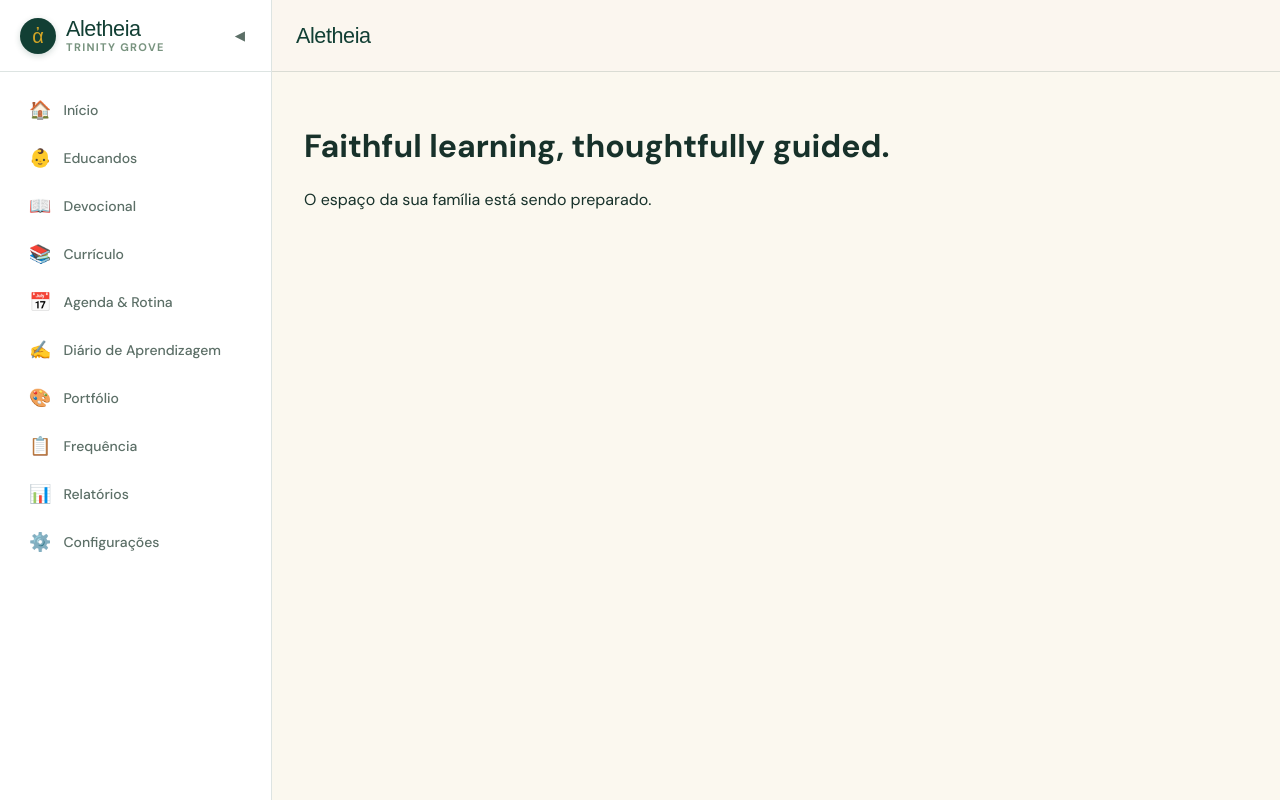
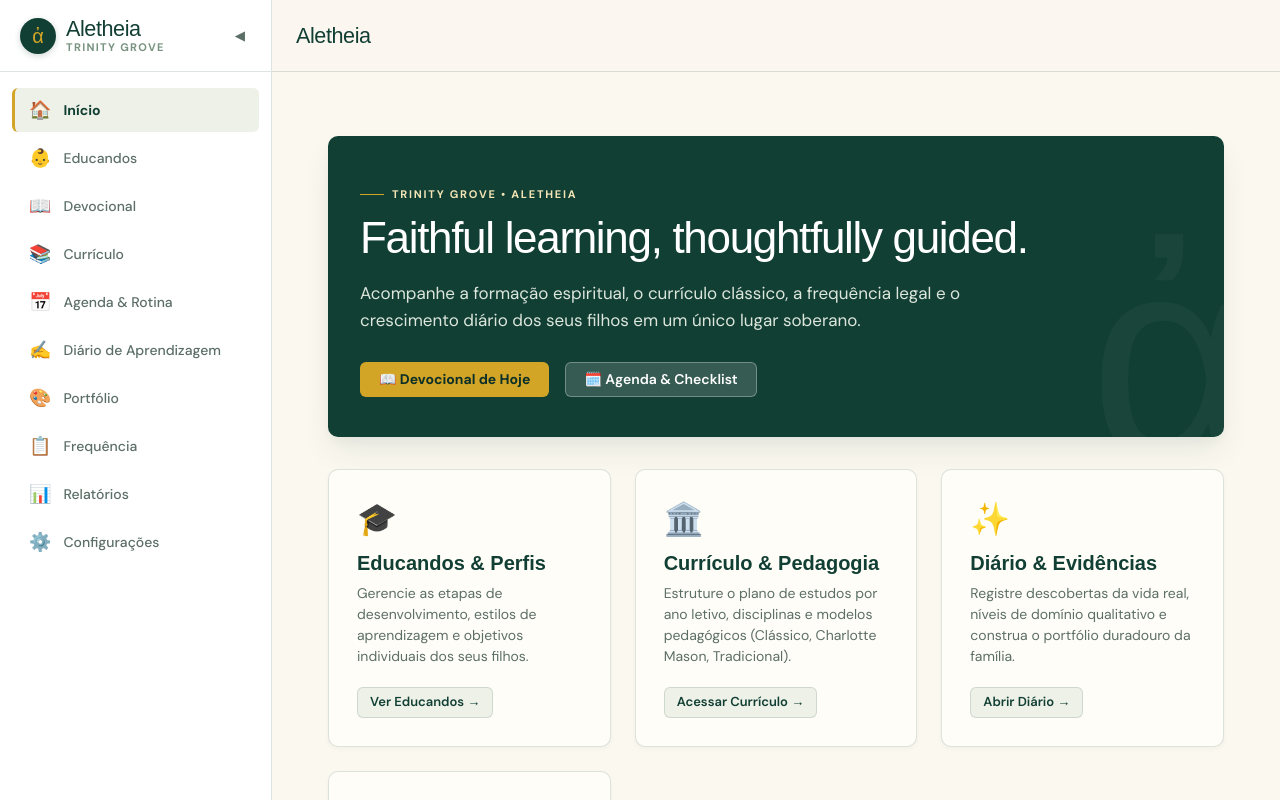
Before and after one commit to Trinity-Grove/Aletheia, a Next.js app in the folder apps/web/: page / in a window 1280 px wide. Shown: the top 800 px of the page. Built offline with nearby package versions, Linux system fonts and the light colour scheme; a web font is replaced by a local one.

Commit message:
fix(web): wrap all dashboard pages in ProductShell with active route navigation

```diff
--- a/apps/web/app/page.tsx
+++ b/apps/web/app/page.tsx
@@ -1,10 +1,178 @@
+import React from 'react';
 import { ProductShell } from '../src/components/product-shell';
 
 export default function HomePage() {
   return (
-    <ProductShell>
-      <h1>Faithful learning, thoughtfully guided.</h1>
-      <p>O espaço da sua família está sendo preparado.</p>
+    <ProductShell currentPath="/">
+      <div style={{ padding: '2rem 1.5rem', maxWidth: '1200px', margin: '0 auto' }}>
+        {/* Hero Welcome Banner */}
+        <div
+          style={{
+            backgroundColor: 'var(--forest, #123f34)',
+            color: '#FFFFFF',
+            borderRadius: 'var(--radius-lg, 10px)',
+            padding: '2.5rem 2rem',
+            marginBottom: '2rem',
+            position: 'relative',
+            overflow: 'hidden',
+            boxShadow: 'var(--shadow-lg)',
+          }}
+        >
+          <div style={{ position: 'relative', zIndex: 2, maxWidth: '700px' }}>
+            <p className="eyebrow" style={{ color: 'var(--gold-soft, #f3e5b6)', marginBottom: '0.75rem' }}>
+              <span className="rule" style={{ background: 'var(--gold, #d3a526)' }} />
+              Trinity Grove &bull; Aletheia
+            </p>
+            <h1
+              className="page-title"
+              style={{
+                fontFamily: 'var(--font-serif)',
+                fontSize: 'clamp(2rem, 3.5vw, 2.75rem)',
+                color: '#FFFFFF',
+                lineHeight: 1.15,
+                margin: '0 0 1rem 0',
+                fontWeight: 400,
+              }}
+            >
+              Faithful learning, thoughtfully guided.
+            </h1>
+            <p
+              style={{
+                fontSize: '1.0625rem',
+                color: 'var(--sage-light, #dce6dc)',
+                lineHeight: 1.6,
+                margin: '0 0 1.75rem 0',
+              }}
+            >
+              Acompanhe a formação espiritual, o currículo clássico, a frequência legal e o crescimento diário dos seus filhos em um único lugar soberano.
+            </p>
+            <div style={{ display: 'flex', gap: '1rem', flexWrap: 'wrap' }}>
+              <a
+                href="/devotional"
+                className="ui-button ui-button--md"
+                style={{
+                  backgroundColor: 'var(--gold, #d3a526)',
+                  color: 'var(--forest-2, #0c3028)',
+                  fontWeight: 700,
+                  textDecoration: 'none',
+                  borderRadius: 'var(--radius-md, 6px)',
+                }}
+              >
+                📖 Devocional de Hoje
+              </a>
+              <a
+                href="/schedule"
+                className="ui-button ui-button--md"
+                style={{
+                  backgroundColor: 'rgba(255, 255, 255, 0.15)',
+                  color: '#FFFFFF',
+                  border: '1px solid rgba(255, 255, 255, 0.3)',
+                  textDecoration: 'none',
+                  borderRadius: 'var(--radius-md, 6px)',
+                }}
+              >
+                🗓️ Agenda & Checklist
+              </a>
+            </div>
+          </div>
+
+          <div
+            style={{
+              position: 'absolute',
+              right: '-2rem',
+              bottom: '-4rem',
+              fontFamily: 'var(--font-serif)',
+              fontSize: '18rem',
+              color: 'rgba(255, 255, 255, 0.03)',
+              lineHeight: 1,
+              pointerEvents: 'none',
+            }}
+          >
+            ἀ
+          </div>
+        </div>
+
+        {/* Dashboard Quick Modules Grid */}
+        <div
+          style={{
+            display: 'grid',
+            gridTemplateColumns: 'repeat(auto-fit, minmax(280px, 1fr))',
+            gap: '1.5rem',
+          }}
+        >
+          {/* Card 1: Educandos */}
+          <div className="ui-card ui-card--default" style={{ padding: '1.75rem' }}>
+            <div style={{ fontSize: '2rem', marginBottom: '0.75rem' }}>🎓</div>
+            <h3 style={{ fontFamily: 'var(--font-serif)', fontSize: '1.25rem', color: 'var(--forest, #123f34)', margin: '0 0 0.5rem 0' }}>
+              Educandos & Perfis
+            </h3>
+            <p style={{ color: 'var(--muted, #5c6f67)', fontSize: '0.875rem', lineHeight: 1.5, margin: '0 0 1.25rem 0' }}>
+              Gerencie as etapas de desenvolvimento, estilos de aprendizagem e objetivos individuais dos seus filhos.
+            </p>
+            <a
+              href="/learners"
+              className="ui-button ui-button--secondary ui-button--sm"
+              style={{ textDecoration: 'none' }}
+            >
+              Ver Educandos &rarr;
+            </a>
+          </div>
+
+          {/* Card 2: Currículo */}
+          <div className="ui-card ui-card--default" style={{ padding: '1.75rem' }}>
+            <div style={{ fontSize: '2rem', marginBottom: '0.75rem' }}>🏛️</div>
+            <h3 style={{ fontFamily: 'var(--font-serif)', fontSize: '1.25rem', color: 'var(--forest, #123f34)', margin: '0 0 0.5rem 0' }}>
+              Currículo & Pedagogia
+            </h3>
+            <p style={{ color: 'var(--muted, #5c6f67)', fontSize: '0.875rem', lineHeight: 1.5, margin: '0 0 1.25rem 0' }}>
+              Estruture o plano de estudos por ano letivo, disciplinas e modelos pedagógicos (Clássico, Charlotte Mason, Tradicional).
+            </p>
+            <a
+              href="/curriculum"
+              className="ui-button ui-button--secondary ui-button--sm"
+              style={{ textDecoration: 'none' }}
+            >
+              Acessar Currículo &rarr;
+            </a>
+          </div>
+
+          {/* Card 3: Diário & Portfólio */}
+          <div className="ui-card ui-card--default" style={{ padding: '1.75rem' }}>
+            <div style={{ fontSize: '2rem', marginBottom: '0.75rem' }}>✨</div>
+            <h3 style={{ fontFamily: 'var(--font-serif)', fontSize: '1.25rem', color: 'var(--forest, #123f34)', margin: '0 0 0.5rem 0' }}>
+              Diário & Evidências
+            </h3>
+            <p style={{ color: 'var(--muted, #5c6f67)', fontSize: '0.875rem', lineHeight: 1.5, margin: '0 0 1.25rem 0' }}>
+              Registre descobertas da vida real, níveis de domínio qualitativo e construa o portfólio duradouro da família.
+            </p>
+            <a
+              href="/records"
+              className="ui-button ui-button--secondary ui-button--sm"
+              style={{ textDecoration: 'none' }}
+            >
+              Abrir Diário &rarr;
+            </a>
+          </div>
+
+          {/* Card 4: Frequência & Histórico */}
+          <div className="ui-card ui-card--default" style={{ padding: '1.75rem' }}>
+            <div style={{ fontSize: '2rem', marginBottom: '0.75rem' }}>📋</div>
+            <h3 style={{ fontFamily: 'var(--font-serif)', fontSize: '1.25rem', color: 'var(--forest, #123f34)', margin: '0 0 0.5rem 0' }}>
+              Frequência & Relatórios
+            </h3>
+            <p style={{ color: 'var(--muted, #5c6f67)', fontSize: '0.875rem', lineHeight: 1.5, margin: '0 0 1.25rem 0' }}>
+              Acompanhe o cumprimento das metas legais de dias e horas e emita históricos escolares oficiais para impressão.
+            </p>
+            <a
+              href="/reports"
+              className="ui-button ui-button--secondary ui-button--sm"
+              style={{ textDecoration: 'none' }}
+            >
+              Emitir Relatórios &rarr;
+            </a>
+          </div>
+        </div>
+      </div>
     </ProductShell>
   );
 }
```
Also changed, not shown: apps/web/app/(dashboard)/devotional/page.tsx (+5 -2 lines), apps/web/app/(dashboard)/learners/page.tsx (+17 -4 lines).
